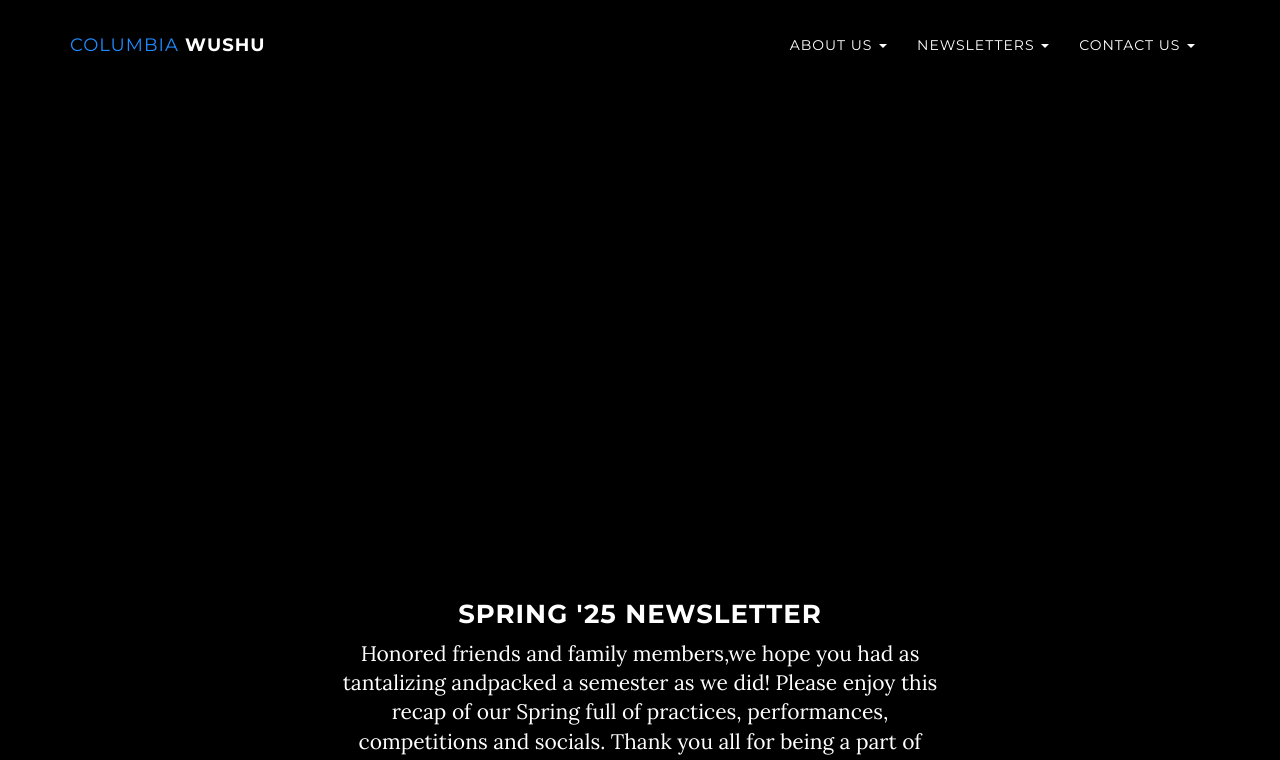
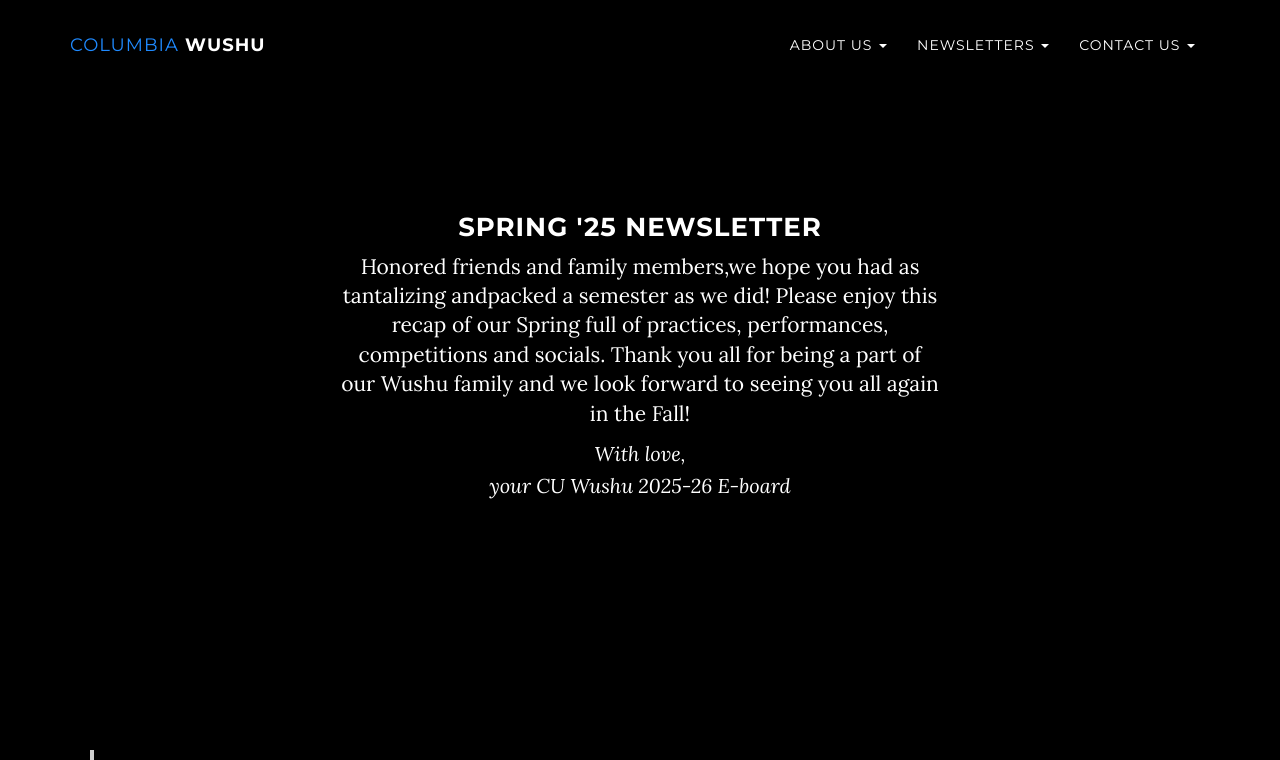
Before and after one commit to javaapplesauce/ColumbiaWushuWebsite, a plain HTML site: page newsletter.html in a window 1280 px wide. Shown: the top 760 px of the page. Drawn offline with nearby package versions, Linux system fonts and the light colour scheme.

Commit message:
final touches before pushing to website

```diff
--- a/newsletter.html
+++ b/newsletter.html
@@ -60,6 +60,32 @@
       .event-img {width:100%; max-width:none; margin-top:1.2rem;}
     }
 
+    .letter-hero {
+        /* Full height of the visible area */
+        min-height: 100vh;
+
+        /* Flexbox centers the inner .container both ways */
+        display: flex;
+        flex-direction: column;          /* keep text stacking top-to-bottom */
+        justify-content: center;         /* vertical centering */
+        align-items: center;             /* horizontal centering */
+
+        /* Keep your original colours */
+        background: #000;
+        color: #fff;
+        text-align: center;
+
+        /* Small horizontal breathing room */
+        padding-inline: 1rem;
+    }
+
+    @media (min-width: 0) {
+        .letter-hero {
+            /* change 64px if your nav is taller / shorter */
+            min-height: calc(100vh - 50px);
+        }
+    }
+
   </style>
 </head>
 <body id="page-top" data-spy="scroll" data-target=".navbar-fixed-top">
@@ -115,7 +141,7 @@
     </nav>
 
   <!-- Hero -->
-  <header class="fade-in-section" style="text-align:center; padding:60rem 1rem 60rem; background:#000; color:#fff;">
+  <header class="letter-hero fade-in-section">
     <div class="container">
       <h1 style="font-size:2.6rem; margin-bottom:1rem;">Spring '25 Newsletter</h1>
       <p class="lead" style="max-width:600px; margin:0 auto 1rem;">Honored friends and family members,we hope you had as tantalizing andpacked a semester as we did! Please enjoy this recap of our Spring full of practices, performances, competitions and socials. Thank you all for being a part of our Wushu family and we look forward to seeing you all again in the Fall!</p>
```
Also changed, not shown: contact.html (+7 -39 lines), eboard.html (+8 -9 lines), index.html (+1 -1 lines), 2 other files.
